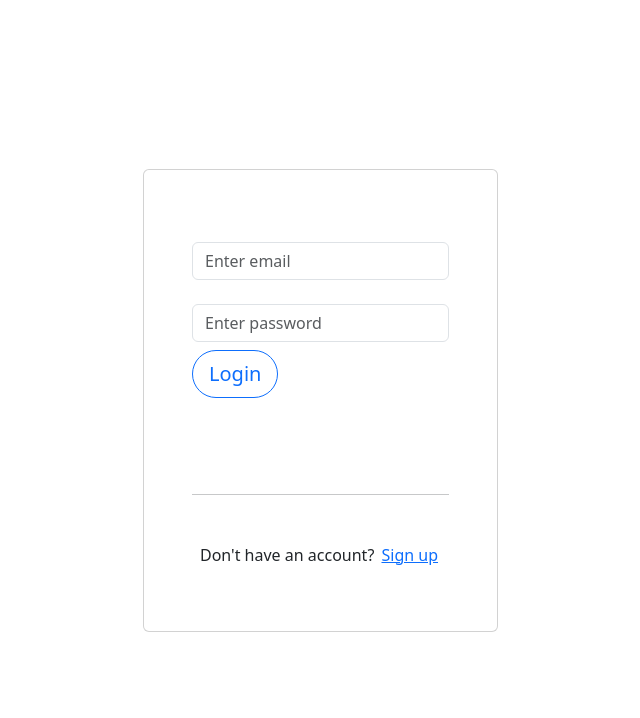
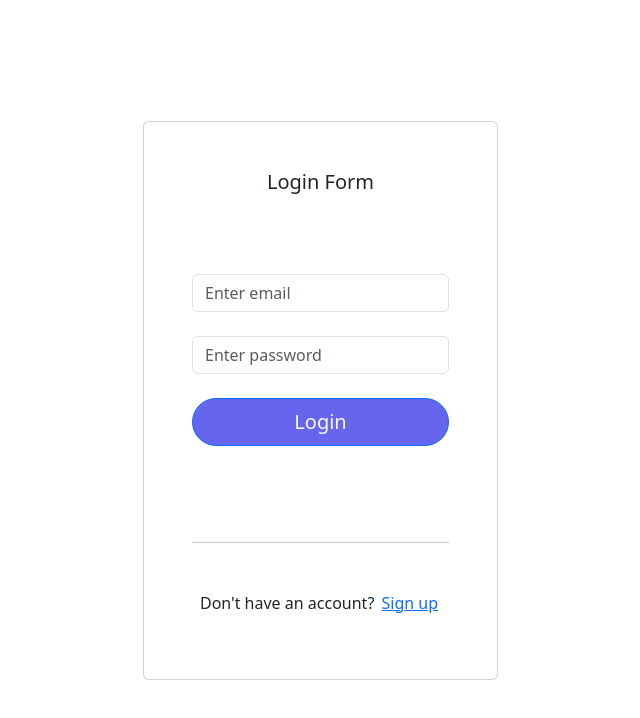
Before and after one commit to Elaiza-zz/Hands-on-Language, a Vue app: page /login in a window 1280 px wide. Shown: the top 718 px of the page, without its empty margins (130-770 px from the left). Built offline with nearby package versions, Linux system fonts and the light colour scheme; no server answers.

Commit message:
changed ui in login

```diff
--- a/src/auth/LoginView.vue
+++ b/src/auth/LoginView.vue
@@ -8,12 +8,13 @@
       <div class="col">
         <!-- card -->
         <div class="card border-thin px-5 py-5">
+          <h5 class="card-title text-center">Login Form</h5>
           <form @submit.prevent>
             <div class="form-group">
               <label for="userName"></label>
               <input
                 type="email"
-                class="form-control"
+                class="form-control mt-5"
                 id="userName"
                 v-model="userName"
                 placeholder="Enter email"
@@ -30,12 +31,16 @@
                 placeholder="Enter password"
               />
             </div>
-            <button
-              type="submit"
-              class="btn btn-outline-primary btn-block rounded-pill btn-lg mt-2 mb-5"
-            >
-              Login
-            </button>
+            <div class="d-grid gap-2">
+              <button
+                style="background-color: #6665ee"
+
+                type="submit"
+                class="text-light btn btn-outline-primary btn-block rounded-pill btn-lg mt-4 mb-5"
+              >
+                Login
+              </button>
+            </div>
           </form>
           <hr class="my-5" />
           <p class="text-center">
```
